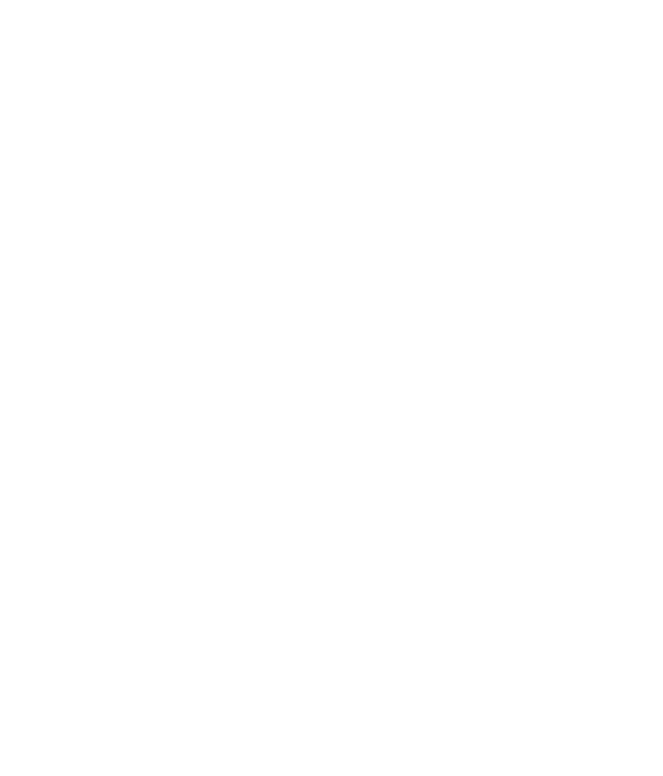
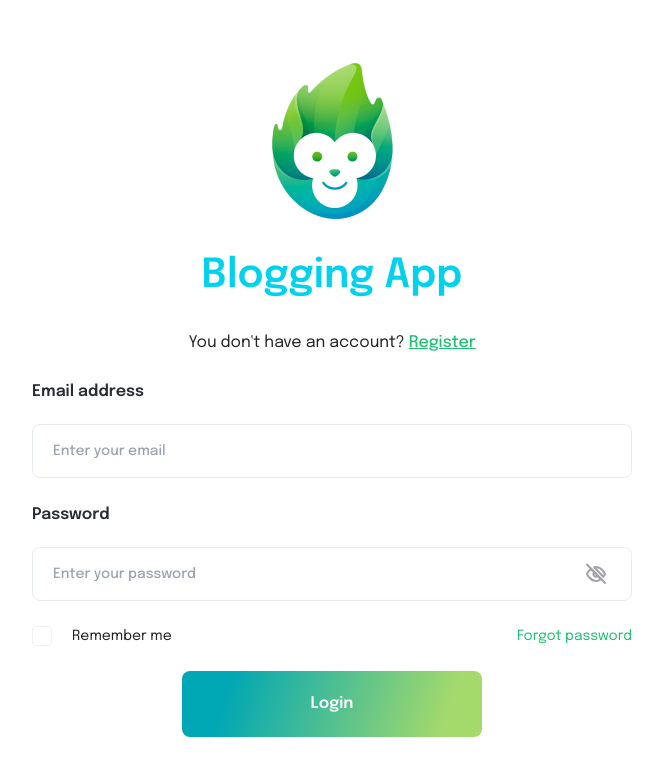
Before and after one commit to dvhoang10/project-blogging, a React (Create React App) app: page /login in a window 1280 px wide. Before the commit this address had no page. Shown: the top 776 px of the page, without its empty margins (308-971 px from the left). Built offline with nearby package versions, Linux system fonts and the light colour scheme.

Commit message:
add SignInPage

```diff
--- a/src/App.js
+++ b/src/App.js
@@ -1,6 +1,7 @@
 import React, { Suspense } from "react";
 import { Route, Routes } from "react-router-dom";
 const SignUpPage = React.lazy(() => import("pages/SignUpPage"));
+const SignInPage = React.lazy(() => import("pages/SignInPage"));
 
 function App() {
   return (
@@ -8,6 +9,7 @@
       <Suspense>
         <Routes>
           <Route path="/register" element={<SignUpPage></SignUpPage>}></Route>
+          <Route path="/login" element={<SignInPage></SignInPage>}></Route>
         </Routes>
       </Suspense>
     </div>
--- a/src/components/checkbox/Checkbox.js
+++ b/src/components/checkbox/Checkbox.js
@@ -5,12 +5,15 @@
   name = "",
   checked = false,
   onClick = () => {},
+  className = "",
   children,
 }) => {
   const defaultClassName =
-    "inline-flex items-center justify-center w-5 h-5 text-white border rounded cursor-pointer transition-all";
+    "inline-flex flex-shrink-0 items-center justify-center w-5 h-5 text-white border rounded cursor-pointer transition-all";
   return (
-    <div className="flex items-start gap-x-5 mb-[25px]">
+    <div
+      className={classNames("flex items-center gap-x-3 lg:gap-x-5", className)}
+    >
       <div
         className={classNames(
           defaultClassName,
@@ -40,11 +43,7 @@
           </svg>
         </span>
       </div>
-      {children && (
-        <div onClick={onClick} className="cursor-pointer">
-          {children}
-        </div>
-      )}
+      {children && <div onClick={onClick}>{children}</div>}
     </div>
   );
 };
--- a/src/layouts/LayoutAuthentication.js
+++ b/src/layouts/LayoutAuthentication.js
@@ -3,7 +3,8 @@
 
 const LayoutAuthentication = ({ children }) => {
   return (
-    <div className="min-h-screen p-10 layout-container">
+    <div className="flex items-center min-h-screen p-10">
+      <div className=" layout-container">
         <div className="mb-5 text-center">
           <Link to="/" className="inline-block">
             <img srcSet="/logo.png" alt="logo" />
@@ -14,6 +15,7 @@
         </h1>
         {children}
       </div>
+    </div>
   );
 };
 
--- /dev/null
+++ b/src/pages/SignInPage.js
@@ -0,0 +1,137 @@
+import Button from "components/button/Button";
+import Field from "components/field/Field";
+import IconEyeToogle from "components/icons/IconEyeToogle";
+import Input from "components/input/Input";
+import Label from "components/label/Label";
+import useToggleValue from "hooks/useToggleValue";
+import LayoutAuthentication from "layouts/LayoutAuthentication";
+import React, { useEffect } from "react";
+import { useForm } from "react-hook-form";
+import { yupResolver } from "@hookform/resolvers/yup";
+import * as yup from "yup";
+import { Link } from "react-router-dom";
+import { toast } from "react-toastify";
+import { Checkbox } from "components/checkbox";
+
+const schema = yup.object({
+  email: yup
+    .string()
+    .email("Please enter valid email format")
+    .required("Please enter your email"),
+  password: yup
+    .string()
+    .min(8, "Your password must be at least 8 characters")
+    .required("Please enter your password"),
+});
+
+const SignInPage = () => {
+  const {
+    control,
+    handleSubmit,
+    reset,
+    watch,
+    setValue,
+    formState: { errors, isSubmitting, isValid },
+  } = useForm({
+    mode: "onSubmit",
+    defaultValues: {
+      email: "",
+      password: "",
+      rememberMe: false,
+    },
+    resolver: yupResolver(schema),
+  });
+  const { value: showPassword, handleToggleValue: handleTogglePassword } =
+    useToggleValue();
+  const watchRememberMe = watch("rememberMe");
+  const handleSignIn = (values) => {
+    if (!isValid) return;
+    try {
+      toast.success("Login successful!");
+      reset({
+        email: "",
+        password: "",
+      });
+    } catch {
+      toast.error("Login unsuccessful!");
+    }
+  };
+  useEffect(() => {
+    document.title = "Login";
+  }, []);
+  useEffect(() => {
+    const arrErrors = Object.values(errors);
+    if (arrErrors.length > 0) {
+      toast.error(arrErrors[0]?.message, {
+        pauseOnHover: false,
+        delay: 0,
+      });
+    }
+  }, [errors]);
+  return (
+    <div>
+      <LayoutAuthentication>
+        <form
+          className="max-w-[600px] mx-auto"
+          onSubmit={handleSubmit(handleSignIn)}
+        >
+          <div className="text-sm lg:text-base text-center font-normal mb-[30px] lg:mb-[25px]">
+            You don't have an account?{" "}
+            <Link to="/register" className="font-medium underline text-primary">
+              Register
+            </Link>
+          </div>
+          <Field>
+            <Label htmlFor="email">Email address</Label>
+            <Input
+              control={control}
+              name="email"
+              type="email"
+              placeholder="Enter your email"
+            ></Input>
+          </Field>
+          <Field>
+            <Label htmlFor="password">Password</Label>
+            <Input
+              control={control}
+              name="password"
+              type={`${showPassword ? "text" : "password"}`}
+              placeholder="Enter your password"
+            >
+              <IconEyeToogle
+                open={showPassword}
+                onClick={handleTogglePassword}
+              ></IconEyeToogle>
+            </Input>
+          </Field>
+          <div className="flex items-center justify-between mb-[25px]">
+            <Checkbox
+              name="rememberMe"
+              checked={watchRememberMe === true}
+              onClick={() => {
+                setValue("rememberMe", !watchRememberMe);
+              }}
+            >
+              <p className="flex-1 text-xs cursor-pointer lg:text-sm">
+                Remember me
+              </p>
+            </Checkbox>
+            <div className="text-xs font-normal lg:text-sm text-primary ">
+              <Link to="/">Forgot password</Link>
+            </div>
+          </div>
+          <Button
+            type="submit"
+            className="w-full max-w-[300px] mx-auto"
+            kind="primary"
+            isLoading={isSubmitting}
+          >
+            Login
+          </Button>
+        </form>
+      </LayoutAuthentication>
+    </div>
+  );
+};
+
+export default SignInPage;
--- a/src/pages/SignUpPage.js
+++ b/src/pages/SignUpPage.js
@@ -80,7 +80,7 @@
         role: userRole.USER,
         createdAt: serverTimestamp(),
       });
-      toast.success("Register successfully!!!");
+      toast.success("Register successful!");
       reset({
         fullname: "",
         email: "",
@@ -89,7 +89,7 @@
       });
       navigate("/");
     } catch {
-      toast.error("Account already exists!!!");
+      toast.error("Account already exists!");
     }
   };
 
@@ -101,7 +101,7 @@
       >
         <div className="text-sm lg:text-base text-center font-normal mb-[30px] lg:mb-[25px]">
           You already have an account?{" "}
-          <Link to="/" className="font-medium text-primary">
+          <Link to="/login" className="font-medium underline text-primary">
             Login
           </Link>
         </div>
@@ -141,14 +141,17 @@
           name="term"
           checked={watchTerms === true}
           onClick={() => setValue("terms", !watchTerms)}
+          className="mb-[30px] lg:mb-[25px]"
         >
           <p className="flex-1 text-xs lg:text-sm">
-            I agree to the{" "}
-            <Link to="/" className="underline text-primary">
+            <span className="cursor-pointer">I agree to the </span>
+            <Link to="/" className="inline-block underline text-primary">
               Term of Use
             </Link>{" "}
-            and have read and understand the{" "}
-            <Link to="/" className="underline text-primary">
+            <span className="lg:cursor-pointer">
+              and have read and understand the{" "}
+            </span>
+            <Link to="/" className="inline-block underline text-primary">
               Privacy policy
             </Link>
             .
```
Lines whose indentation alone changed are shown as unchanged.
